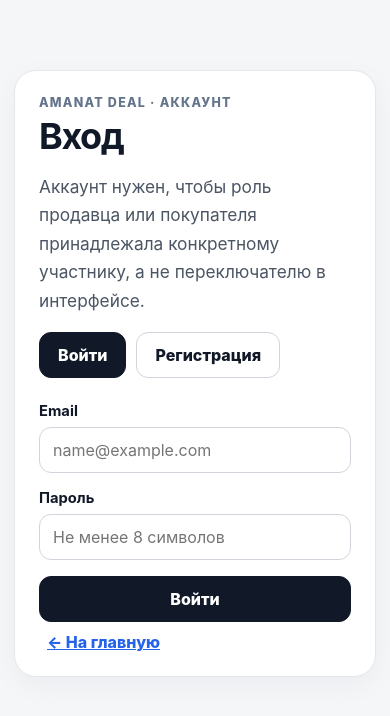
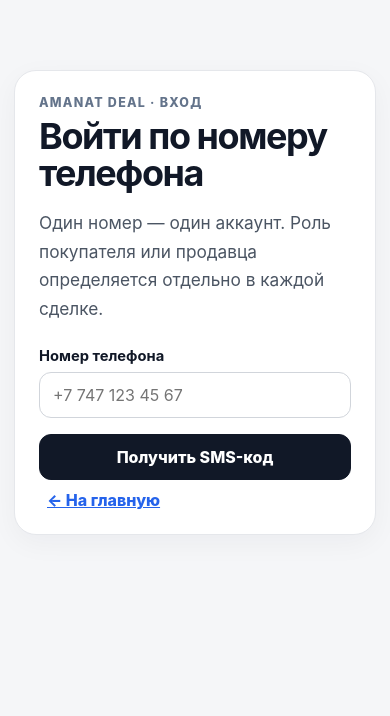
Before and after one commit to itasik2/amanat-deal, a Next.js app in the folder apps/web/: page /login in a window 390 px wide. Shown: the top 716 px of the page. Built offline with nearby package versions, Linux system fonts and the light colour scheme.

Commit message:
feat: switch web login to phone OTP

```diff
--- a/apps/web/app/login/page.tsx
+++ b/apps/web/app/login/page.tsx
@@ -4,21 +4,23 @@ import Link from 'next/link';
 import { FormEvent, useState } from 'react';
 import { useRouter } from 'next/navigation';
 
-type AuthResponse = {
+type ApiResponse = {
   user?: {
     id: string;
-    email: string | null;
+    phone: string | null;
     name: string | null;
   };
+  phone?: string;
+  debugCode?: string;
   message?: string | string[];
 };
 
 async function readResponse(response: Response) {
   const text = await response.text();
-  let body: AuthResponse = {};
+  let body: ApiResponse = {};
   if (text.trim()) {
     try {
-      body = JSON.parse(text) as AuthResponse;
+      body = JSON.parse(text) as ApiResponse;
     } catch {
       body = { message: text.slice(0, 300) };
     }
@@ -34,34 +36,54 @@ async function readResponse(response: Response) {
 
 export default function LoginPage() {
   const router = useRouter();
-  const [mode, setMode] = useState<'login' | 'register'>('login');
-  const [email, setEmail] = useState('');
-  const [password, setPassword] = useState('');
+  const [phone, setPhone] = useState('');
+  const [code, setCode] = useState('');
   const [name, setName] = useState('');
+  const [step, setStep] = useState<'phone' | 'code'>('phone');
+  const [maskedPhone, setMaskedPhone] = useState('');
+  const [debugCode, setDebugCode] = useState('');
   const [busy, setBusy] = useState(false);
   const [error, setError] = useState('');
 
-  async function submit(event: FormEvent<HTMLFormElement>) {
+  async function requestCode(event: FormEvent<HTMLFormElement>) {
     event.preventDefault();
     setBusy(true);
     setError('');
-
     try {
-      const response = await fetch(`/api/backend/auth/${mode === 'login' ? 'login' : 'register'}`, {
+      const response = await fetch('/api/backend/auth/phone/request-code', {
         method: 'POST',
         headers: { 'content-type': 'application/json' },
-        body: JSON.stringify({
-          email,
-          password,
-          ...(mode === 'register' && name.trim() ? { name: name.trim() } : {})
-        })
+        body: JSON.stringify({ phone })
       });
+      const body = await readResponse(response);
+      setMaskedPhone(body.phone || phone);
+      setDebugCode(body.debugCode || '');
+      setStep('code');
+    } catch (err) {
+      setError(err instanceof Error ? err.message : 'Не удалось отправить код');
+    } finally {
+      setBusy(false);
+    }
+  }
 
+  async function verifyCode(event: FormEvent<HTMLFormElement>) {
+    event.preventDefault();
+    setBusy(true);
+    setError('');
+    try {
+      const response = await fetch('/api/backend/auth/phone/verify', {
+        method: 'POST',
+        headers: { 'content-type': 'application/json' },
+        body: JSON.stringify({ phone, code, ...(name.trim() ? { name: name.trim() } : {}) })
+      });
       await readResponse(response);
-      router.replace('/');
+      const next = typeof window === 'undefined'
+        ? '/'
+        : new URLSearchParams(window.location.search).get('next') || '/';
+      router.replace(next.startsWith('/') ? next : '/');
       router.refresh();
     } catch (err) {
-      setError(err instanceof Error ? err.message : 'Не удалось выполнить вход');
+      setError(err instanceof Error ? err.message : 'Не удалось подтвердить номер');
     } finally {
       setBusy(false);
     }
@@ -70,35 +92,52 @@ export default function LoginPage() {
   return (
     <main className="page">
       <section className="card" style={{ maxWidth: 620, margin: '48px auto 0' }}>
-        <p className="eyebrow">Amanat Deal · аккаунт</p>
-        <h1>{mode === 'login' ? 'Вход' : 'Создание аккаунта'}</h1>
+        <p className="eyebrow">Amanat Deal · вход</p>
+        <h1>{step === 'phone' ? 'Войти по номеру телефона' : 'Подтвердить номер'}</h1>
         <p className="lead">
-          Аккаунт нужен, чтобы роль продавца или покупателя принадлежала конкретному участнику, а не переключателю в интерфейсе.
+          Один номер — один аккаунт. Роль покупателя или продавца определяется отдельно в каждой сделке.
         </p>
-
-        <div className="actions spacing-top-small">
-          <button
-            type="button"
-            className={mode === 'login' ? 'button' : 'button secondary'}
-            onClick={() => { setMode('login'); setError(''); }}
-          >
-            Войти
-          </button>
-          <button
-            type="button"
-            className={mode === 'register' ? 'button' : 'button secondary'}
-            onClick={() => { setMode('register'); setError(''); }}
-          >
-            Регистрация
-          </button>
-        </div>
 
         {error ? <div className="notice error spacing-top-small">{error}</div> : null}
 
-        <form className="form spacing-top" onSubmit={submit}>
-          {mode === 'register' ? (
+        {step === 'phone' ? (
+          <form className="form spacing-top" onSubmit={requestCode}>
             <label className="field">
-              <span>Имя</span>
+              <span>Номер телефона</span>
+              <input
+                type="tel"
+                autoComplete="tel"
+                required
+                value={phone}
+                onChange={(event) => setPhone(event.target.value)}
+                placeholder="+7 747 123 45 67"
+              />
+            </label>
+            <button className="button" type="submit" disabled={busy}>
+              {busy ? 'Отправляем…' : 'Получить SMS-код'}
+            </button>
+          </form>
+        ) : (
+          <form className="form spacing-top" onSubmit={verifyCode}>
+            <div className="notice">Код отправлен на {maskedPhone}.</div>
+            {debugCode ? (
+              <div className="notice warning">Пилотный режим: код {debugCode}</div>
+            ) : null}
+            <label className="field">
+              <span>Код из SMS</span>
+              <input
+                inputMode="numeric"
+                autoComplete="one-time-code"
+                pattern="[0-9]{6}"
+                maxLength={6}
+                required
+                value={code}
+                onChange={(event) => setCode(event.target.value.replace(/\D/g, '').slice(0, 6))}
+                placeholder="123456"
+              />
+            </label>
+            <label className="field">
+              <span>Имя <span className="muted">(необязательно)</span></span>
               <input
                 autoComplete="name"
                 value={name}
@@ -106,37 +145,21 @@ export default function LoginPage() {
                 placeholder="Как к вам обращаться"
               />
             </label>
-          ) : null}
-
-          <label className="field">
-            <span>Email</span>
-            <input
-              type="email"
-              autoComplete="email"
-              required
-              value={email}
-              onChange={(event) => setEmail(event.target.value)}
-              placeholder="name@example.com"
-            />
-          </label>
-
-          <label className="field">
-            <span>Пароль</span>
-            <input
-              type="password"
-              autoComplete={mode === 'login' ? 'current-password' : 'new-password'}
-              minLength={8}
-              required
-              value={password}
-              onChange={(event) => setPassword(event.target.value)}
-              placeholder="Не менее 8 символов"
-            />
-          </label>
-
-          <button className="button" type="submit" disabled={busy}>
-            {busy ? 'Подождите…' : mode === 'login' ? 'Войти' : 'Создать аккаунт'}
-          </button>
-        </form>
+            <div className="actions">
+              <button className="button" type="submit" disabled={busy || code.length !== 6}>
+                {busy ? 'Проверяем…' : 'Войти'}
+              </button>
+              <button
+                className="button secondary"
+                type="button"
+                disabled={busy}
+                onClick={() => { setStep('phone'); setCode(''); setDebugCode(''); setError(''); }}
+              >
+                Изменить номер
+              </button>
+            </div>
+          </form>
+        )}
 
         <div className="spacing-top-small">
           <Link className="text-button" href="/">← На главную</Link>
```
